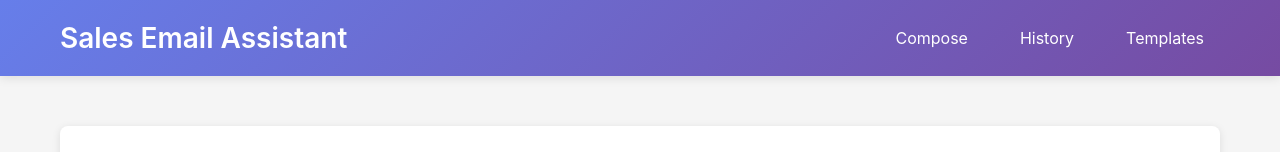
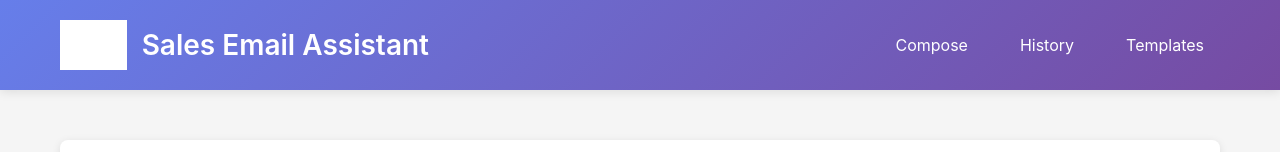
Before and after one commit to Newjack1108/AI-powered-email-assistant-for-sales-team, a Next.js app: page / in a window 1280 px wide. Shown: the top 152 px of the page. Built offline with nearby package versions, Linux system fonts and the light colour scheme; no server answers; the database is empty; grey boxes are pictures that could not be loaded.

Commit message:
Add logo placeholder to header with styling and setup instructions

```diff
--- a/pages/index.tsx
+++ b/pages/index.tsx
@@ -301,7 +301,18 @@ export default function Home() {
 
       <div className="header">
         <div className="header-content">
-          <h1>Sales Email Assistant</h1>
+          <div className="header-logo-container">
+            <img
+              src="/logo.png"
+              alt="Company Logo"
+              className="header-logo"
+              onError={(e) => {
+                // Hide logo if image doesn't exist
+                (e.target as HTMLImageElement).style.display = 'none';
+              }}
+            />
+            <h1>Sales Email Assistant</h1>
+          </div>
           <nav className="nav-links">
             <Link href="/">Compose</Link>
             <Link href="/history">History</Link>
--- a/styles/globals.css
+++ b/styles/globals.css
@@ -42,6 +42,26 @@ a {
   display: flex;
   justify-content: space-between;
   align-items: center;
+}
+
+.header-logo-container {
+  display: flex;
+  align-items: center;
+  gap: 15px;
+}
+
+.header-logo {
+  height: 50px;
+  width: auto;
+  max-width: 200px;
+  object-fit: contain;
+  filter: brightness(0) invert(1); /* Makes logo white - remove this if your logo is already colored */
+}
+
+.header-logo-container h1 {
+  font-size: 28px;
+  font-weight: 600;
+  margin: 0;
 }
 
 .header h1 {
```
Also changed, not shown: pages/history.tsx (+12 -1 lines), pages/templates.tsx (+12 -1 lines), 1 other file (tests, documents, lock files or other folders).
